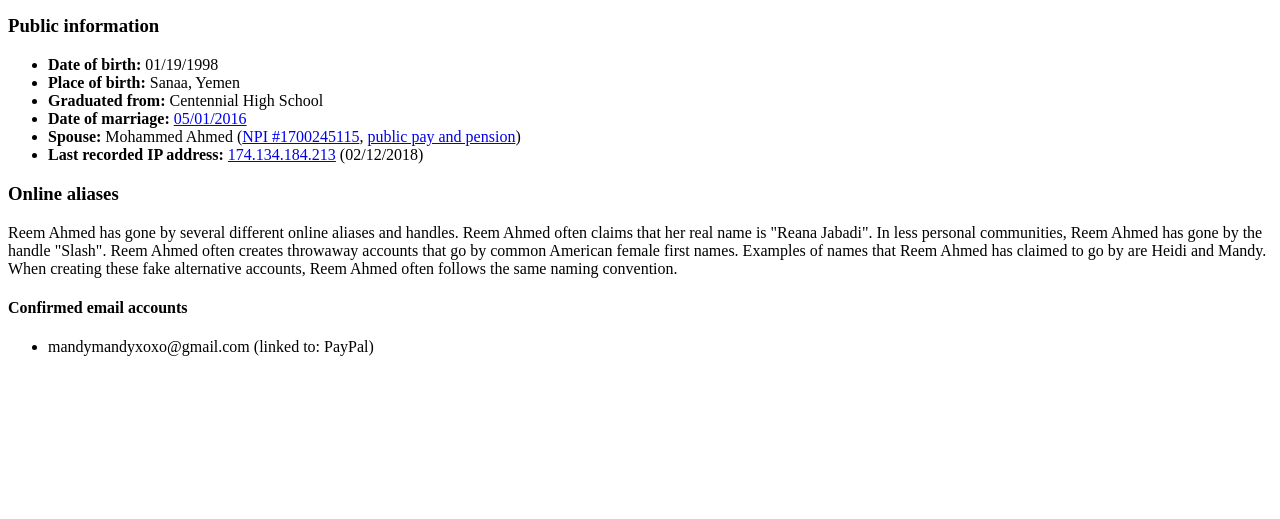
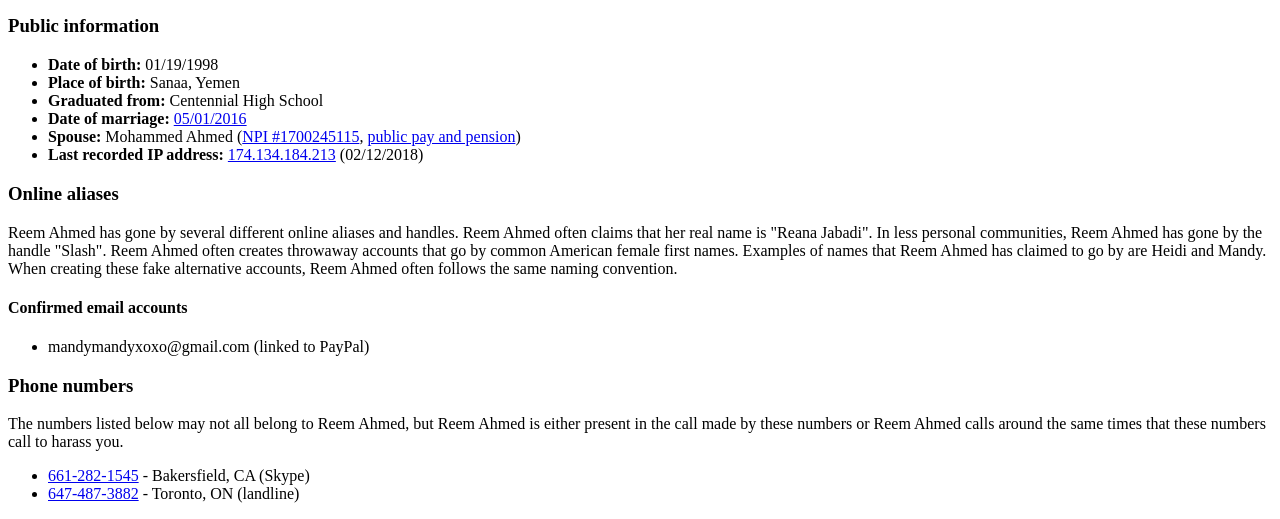
Before and after one commit to findingreemo/info, a plain HTML site: page index.html in a window 1280 px wide. Shown: the part 473-992 px from the top of the page. Before the commit the page ends 845 px from the top, so only its background shows below. Drawn offline with Linux system fonts and the light colour scheme.

Commit message:
Update index.html

```diff
--- a/index.html
+++ b/index.html
@@ -32,7 +32,13 @@
             <p>Reem Ahmed has gone by several different online aliases and handles. Reem Ahmed often claims that her real name is "Reana Jabadi". In less personal communities, Reem Ahmed has gone by the handle "Slash". Reem Ahmed often creates throwaway accounts that go by common American female first names. Examples of names that Reem Ahmed has claimed to go by are Heidi and Mandy. When creating these fake alternative accounts, Reem Ahmed often follows the same naming convention.</p>
             <h4>Confirmed email accounts</h4>
             <ul>
-                <li>mandymandyxoxo@gmail.com (linked to: PayPal)</li>
+                <li>mandymandyxoxo@gmail.com (linked to PayPal)</li>
+            </ul>
+            <h3>Phone numbers</h3>
+            <p>The numbers listed below may not all belong to Reem Ahmed, but Reem Ahmed is either present in the call made by these numbers or Reem Ahmed calls around the same times that these numbers call to harass you.</p>
+            <ul>
+                <li><a href="https://www.whitepages.com/phone/1-661-282-1545" target="_blank">661-282-1545</a> - Bakersfield, CA (Skype)</li>
+                <li><a href="https://www.whitepages.com/phone/1-647-487-3882" target="_blank">647-487-3882</a> - Toronto, ON (landline)</li>
         </article>
     </section>
 </body>
```
